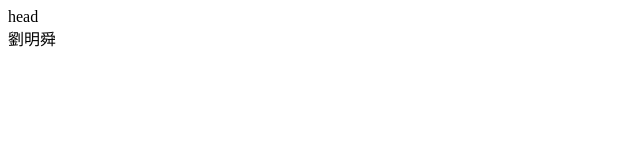
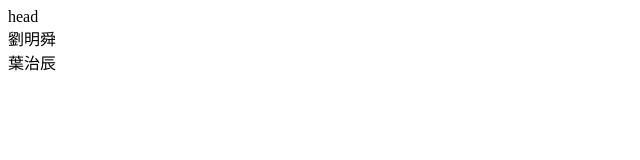
Before and after one commit to CHIH-CHEN-YEH/git0001, a plain HTML site: page index.html in a window 1280 px wide. Shown: the full height of the page, 0-640 px from the left. Drawn offline with Linux system fonts and the light colour scheme.

Commit message:
輸入第二個人name

```diff
--- a/index.html
+++ b/index.html
@@ -9,5 +9,7 @@
 <body>
     <header>head</header>
     <main>劉明舜</main>
+    <main>葉治辰</main>
+
 </body>
 </html>
```
